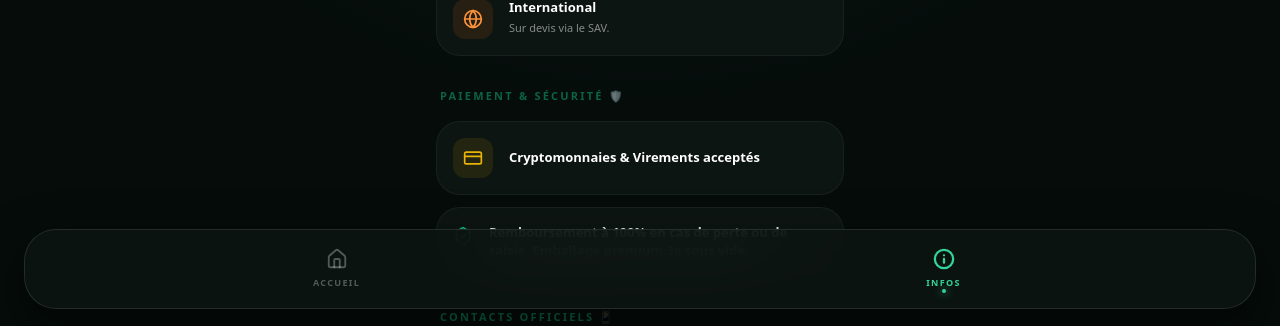
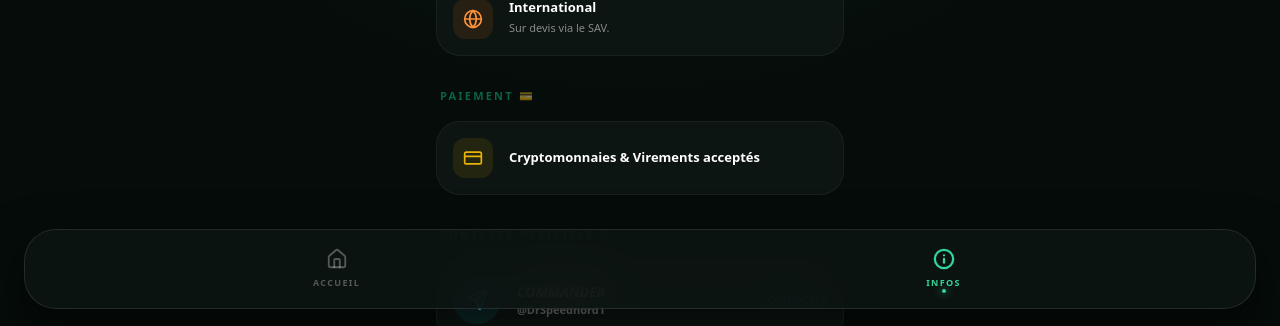
Before and after one commit to DRSPEEDNORD/snuggly-tardigrade-bopv2, a React (Vite) app: page /infos in a window 1280 px wide. Shown: the part 467-793 px from the top of the page. Built offline with nearby package versions, Linux system fonts and the light colour scheme.

Commit message:
[dyad] Suppression de la mention de remboursement - wrote 1 file(s)

```diff
--- a/src/pages/Infos.tsx
+++ b/src/pages/Infos.tsx
@@ -4,8 +4,6 @@ import React from 'react';
 import {
   MapPin,
   Truck,
-  Package,
-  ShieldCheck,
   Send,
   Clock,
   CreditCard,
@@ -89,20 +87,12 @@ const Infos = () => {
         </div>
       </InfoSection>
 
-      <InfoSection title="PAIEMENT & SÉCURITÉ 🛡️">
+      <InfoSection title="PAIEMENT 💳">
         <div className="druid-card flex items-center gap-4">
           <div className="w-10 h-10 rounded-xl bg-yellow-500/10 flex items-center justify-center shrink-0">
             <CreditCard size={20} className="text-yellow-500" />
           </div>
           <p className="text-[13px] font-bold leading-snug">Cryptomonnaies & Virements acceptés</p>
-        </div>
-        <div className="druid-card flex items-start gap-4">
-          <div className="mt-0.5">
-            <ShieldCheck className="text-emerald-500" size={20} />
-          </div>
-          <p className="text-[13px] font-bold text-white/90 leading-snug">
-            Remboursement à 100% en cas de perte ou de saisie. Emballage premium 3x sous vide.
-          </p>
         </div>
       </InfoSection>
 
```
